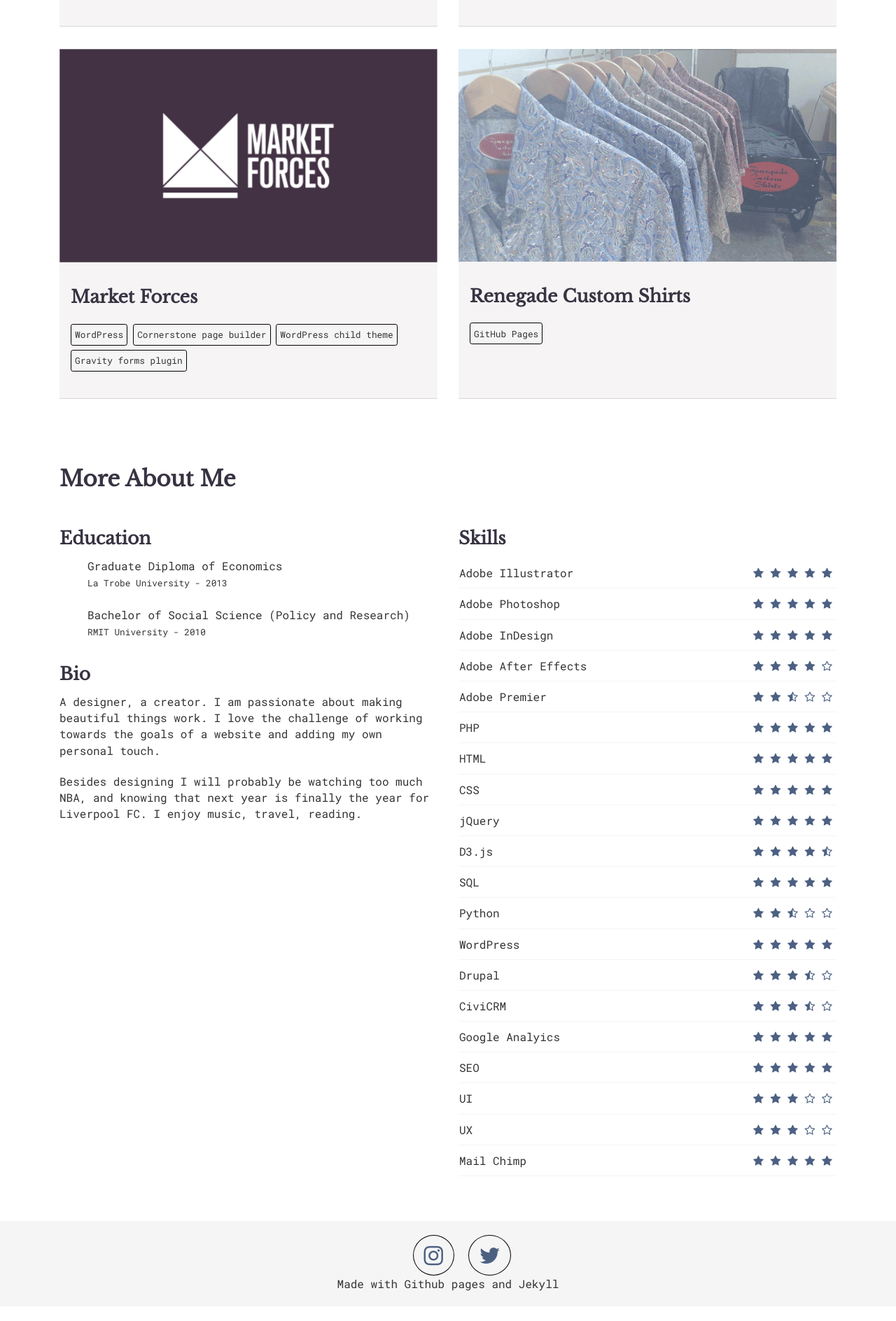
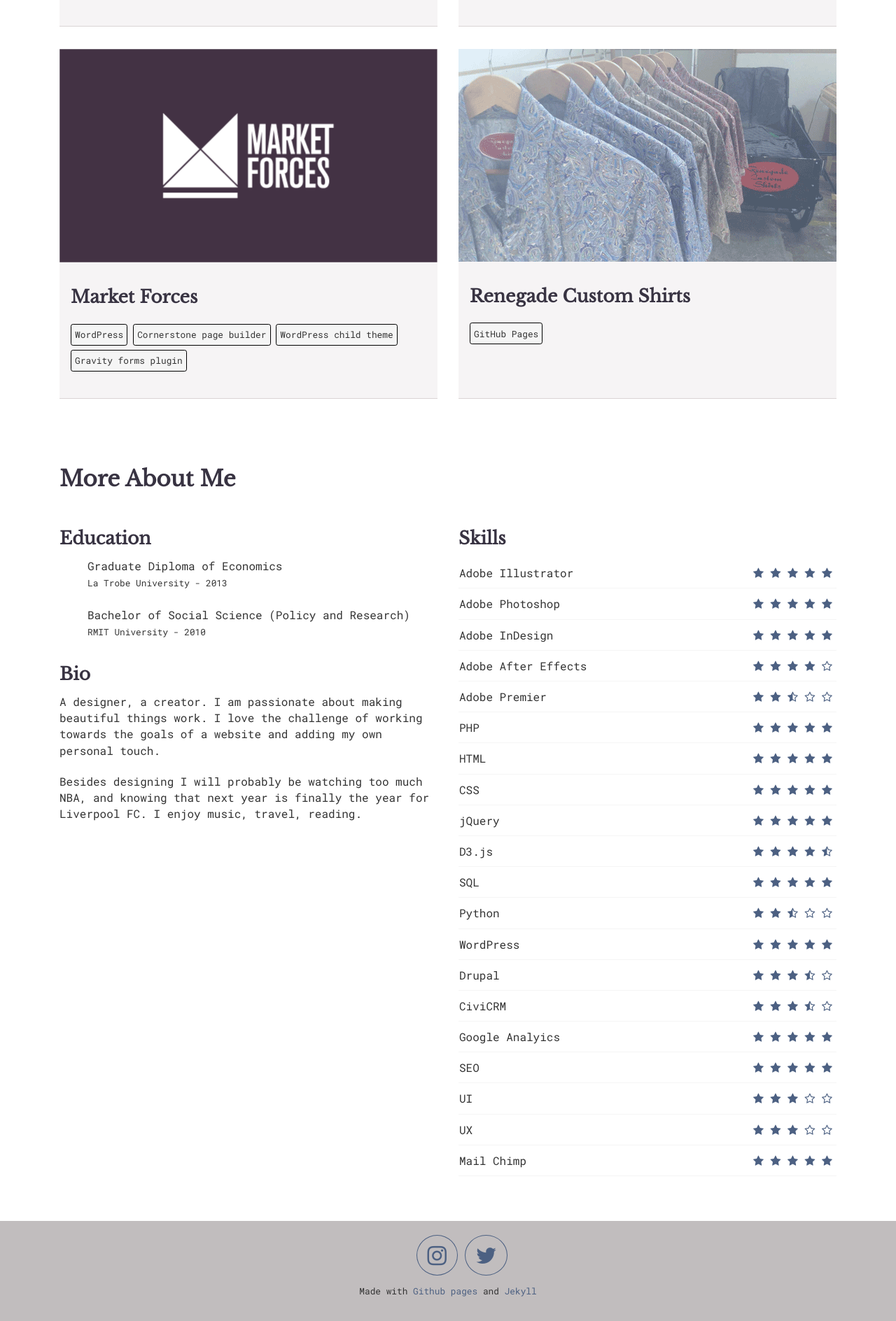
Before and after one commit to silasjk/silasjk.github.io, a Jekyll site: the page built from index.html, in a window 1280 px wide. Shown: the part 3072-4960 px from the top of the page at 70% size. Built offline with Jekyll 4.4.1, drawn with Linux system fonts in a browser that asks for light colours; nearby versions of some CDN libraries; before the commit the page ends 4939 px from its top, so only the background shows below that.

Commit message:
Fixed up the footer

```diff
--- a/_includes/footer.html
+++ b/_includes/footer.html
@@ -1,7 +1,8 @@
 
 	<div class="container">
+
 		<div class="row">
-			<div class="col-sm-12">
+			<div class="col-sm-12 col-md-12 col-lg-12">
 				<ul class="no-style social-list">
 					<li>
 						<a href="#" class="social-icon">
@@ -16,7 +17,13 @@
 				</ul>
 			</div>
 		</div>
+
 		<div class="row">
-			<div class="col-sm-12">
-				<p>Made with Github pages and Jekyll</p>
+			<div class="col-sm-12 col-md-12 col-lg-12">
+				<div class="colophon">
+					<p>Made with <a href="https://pages.github.com" target="_BLANK">Github pages</a> and <a href="https://jekyllrb.com" target="_BLANK">Jekyll</a></p>
+				</div>
+			</div>
+		</div>
+
 	</div>
--- a/css/styles.css
+++ b/css/styles.css
@@ -98,8 +98,14 @@
 footer{
 	margin-top: 4em;
 	padding: 20px 0;
-	background-color: #f5f5f5;
+	background-color: #C1BDBE;
 	text-align: center;
+}
+
+footer .colophon{
+	margin-top: 1em;
+	margin-bottom: 1em;
+	font-size: 0.8em;
 }
 
 /*
@@ -113,16 +119,16 @@
 a.social-icon{
 	display: block;
 	font-size: 2em;
-    border: 1px solid black;
+    border: 1px solid #4C6082;
     border-radius: 50%;
     padding: 5px 15px;
     transition: all 500ms ease-out;
 }
 
 a.social-icon:hover{
-	color: #f5f5f5;
-	background: #ffffff;
-	border-color: #f5f5f5;
+	color: #C8BFBA;
+	background: #383342;
+	border-color: #DAD4D5;
 }
 
 /*
@@ -210,7 +216,6 @@
 
 ul.social-list li{
 	display: inline-block;
-	margin: 0 5px
 }
 
 /*
```
